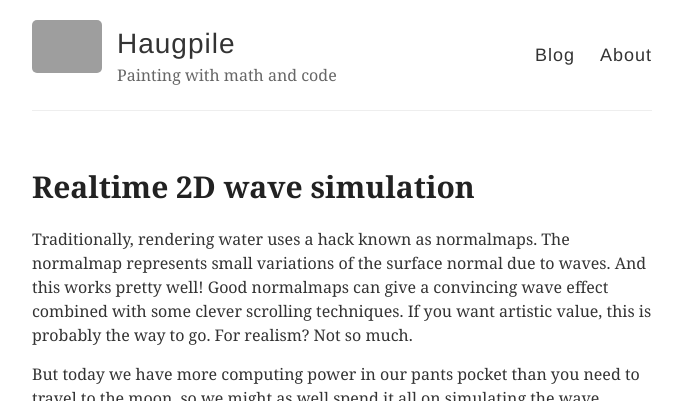
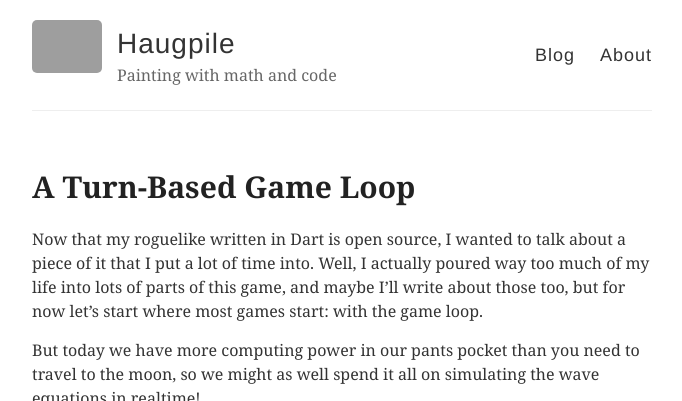
Before and after one commit to lightbits/lightbits.github.io, a Jekyll site: the page built from _posts/2014-3-3-Hello-World.md, in a window 1280 px wide and 900 px high, cut to the strip 0-401 px from the top of the window. Shown: the whole strip, without its empty margins (298-980 px from the left). Built offline with Jekyll 4.4.1, drawn with Linux system fonts in a browser that asks for light colours; grey boxes are pictures that could not be loaded.

Commit message:
Updated 2014-3-3-Hello-World.md

```diff
--- a/_posts/2014-3-3-Hello-World.md
+++ b/_posts/2014-3-3-Hello-World.md
@@ -1,10 +1,10 @@
 ---
 layout: post
-title: Realtime 2D wave simulation
+title: "A Turn-Based Game Loop"
 published: true
 ---
 
-Traditionally, rendering water uses a hack known as normalmaps. The normalmap represents small variations of the surface normal due to waves. And this works pretty well! Good normalmaps can give a convincing wave effect combined with some clever scrolling techniques. If you want artistic value, this is probably the way to go. For realism? Not so much.
+Now that my roguelike written in Dart is open source, I wanted to talk about a piece of it that I put a lot of time into. Well, I actually poured way too much of my life into lots of parts of this game, and maybe I’ll write about those too, but for now let’s start where most games start: with the game loop.
 
 But today we have more computing power in our pants pocket than you need to travel to the moon, so we might as well spend it all on simulating the wave equations in realtime!
 
```
